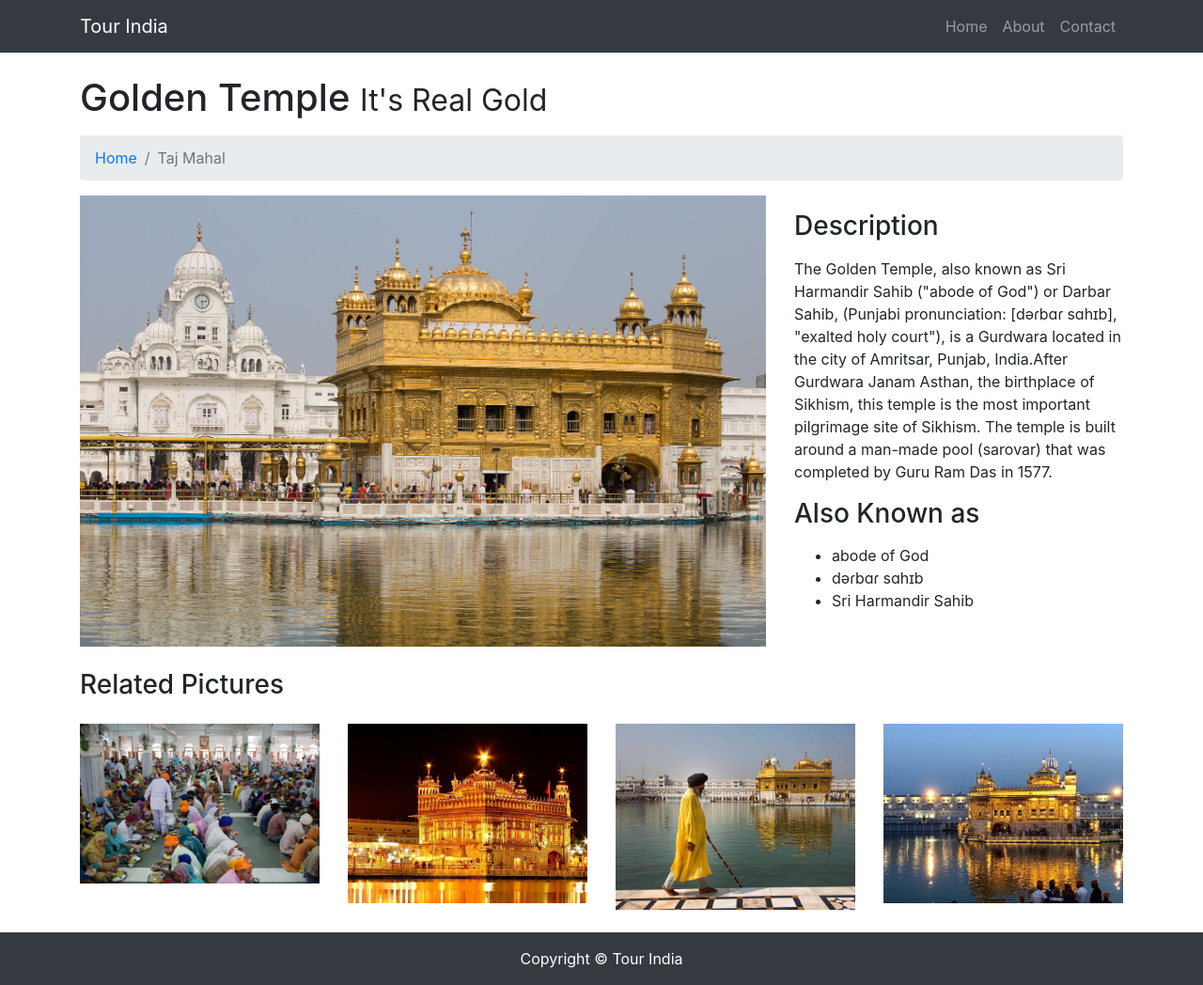
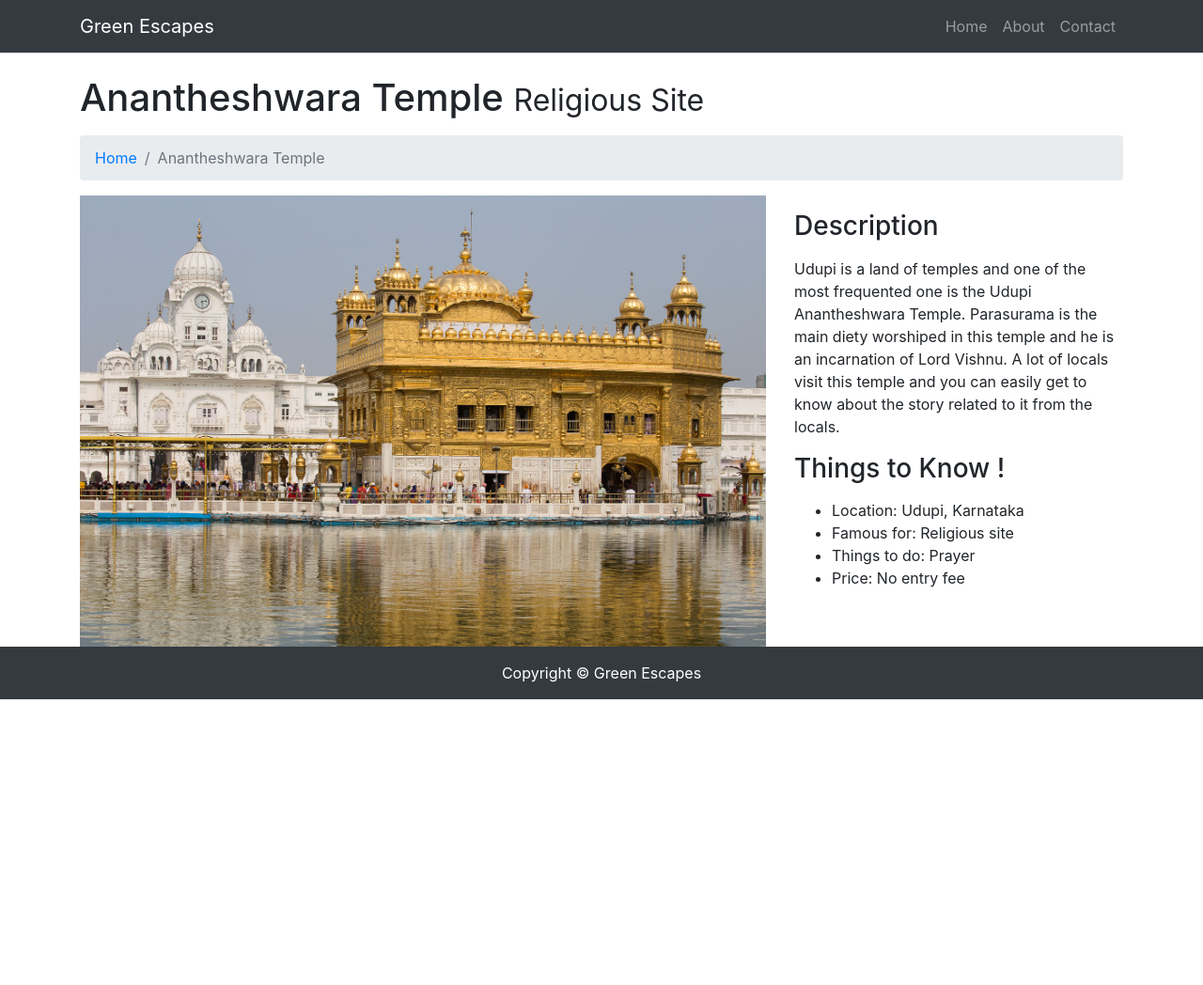
Before and after one commit to srajankumar/green-escapes, a plain HTML site: page Pages-inside/eg3.html in a window 1280 px wide. Shown: the whole page at 94% size. After the commit the page ends 800 px from the top, so only its background shows below. Drawn offline with Linux system fonts and the light colour scheme.

Commit message:
modified:   Pages-inside/eg1.html 	modified:   Pages-inside/eg2.html 	modified:   Pages-inside/eg3.html 	modified:   Pages-inside/eg4.html 	modified:   index.html

```diff
--- a/Pages-inside/eg3.html
+++ b/Pages-inside/eg3.html
@@ -8,7 +8,7 @@
   <meta name="description" content="">
   <meta name="author" content="">
 
-  <title>Tour India</title>
+  <title>Green Escapes</title>
 
   <!-- Bootstrap core CSS -->
   <link href="vendor/bootstrap/css/bootstrap.min.css" rel="stylesheet">
@@ -23,7 +23,7 @@
   <!-- Navigation -->
   <nav class="navbar fixed-top navbar-expand-lg navbar-dark bg-dark fixed-top">
     <div class="container">
-      <a class="navbar-brand" href="index.html">Tour India</a>
+      <a class="navbar-brand" href="index.html">Green Escapes</a>
       <button class="navbar-toggler navbar-toggler-right" type="button" data-toggle="collapse" data-target="#navbarResponsive" aria-controls="navbarResponsive" aria-expanded="false" aria-label="Toggle navigation">
         <span class="navbar-toggler-icon"></span>
       </button>
@@ -47,15 +47,15 @@
   <div class="container">
 
     <!-- Page Heading/Breadcrumbs -->
-    <h1 class="mt-4 mb-3">Golden Temple
-      <small>It's Real Gold</small>
+    <h1 class="mt-4 mb-3">Anantheshwara Temple
+      <small>Religious Site</small>
     </h1>
 
     <ol class="breadcrumb">
       <li class="breadcrumb-item">
         <a href="index.html">Home</a>
       </li>
-      <li class="breadcrumb-item active">Taj Mahal</li>
+      <li class="breadcrumb-item active">Anantheshwara Temple</li>
     </ol>
 
     <!-- Portfolio Item Row -->
@@ -67,51 +67,22 @@
 
       <div class="col-md-4">
         <h3 class="my-3">Description</h3>
-        <p>The Golden Temple, also known as Sri Harmandir Sahib ("abode of God") or Darbar Sahib, (Punjabi pronunciation: [dəɾbɑɾ sɑhɪb], "exalted holy court"), is a Gurdwara located in the city of Amritsar, Punjab, India.After Gurdwara Janam Asthan, the birthplace of Sikhism, this temple is the most important pilgrimage site of Sikhism.
-
-The temple is built around a man-made pool (sarovar) that was completed by Guru Ram Das in 1577. </p>
-        <h3 class="my-3">Also Known as</h3>
+        <p>Udupi is a land of temples and one of the most frequented one is the Udupi Anantheshwara Temple. Parasurama is the main diety worshiped in this temple and he is an incarnation of Lord Vishnu. A lot of locals visit this temple and you can easily get to know about the story related to it from the locals.
+        </p>
+        <h3 class="my-3">Things to Know !</h3>
         <ul>
-          <li>abode of God</li>
-          <li>dəɾbɑɾ sɑhɪb</li>
-          <li>Sri Harmandir Sahib</li>
+          <li>Location: Udupi, Karnataka
+          </li>
+          <li>Famous for: Religious site
+          </li>
+          <li>Things to do: Prayer
+          </li>
+          <li>Price: No entry fee</li>
         </ul>
       </div>
 
     </div>
-    <!-- /.row -->
 
-    <!-- Related Projects Row -->
-    <h3 class="my-4">Related Pictures</h3>
-
-    <div class="row">
-
-      <div class="col-md-3 col-sm-6 mb-4">
-        <a href="#">
-          <img class="img-fluid" src="./img/The-Golden-Temple-India8.jpg" alt="">
-        </a>
-      </div>
-
-      <div class="col-md-3 col-sm-6 mb-4">
-        <a href="#">
-          <img class="img-fluid" src="./img/597529822Amritsar_Main.jpg" alt="">
-        </a>
-      </div>
-
-      <div class="col-md-3 col-sm-6 mb-4">
-        <a href="#">
-          <img class="img-fluid" src="./img/imb-photos-warrior-medium.jpg" alt="">
-        </a>
-      </div>
-
-      <div class="col-md-3 col-sm-6 mb-4">
-        <a href="#">
-          <img class="img-fluid" src="./img/photo1.jpg" alt="">
-        </a>
-      </div>
-
-    </div>
-    <!-- /.row -->
 
   </div>
   <!-- /.container -->
@@ -119,7 +90,7 @@ The temple is built around a man-made pool (sarovar) that was completed by Guru
   <!-- Footer -->
   <footer class="py-3 bg-dark">
     <div class="container">
-      <p class="m-0 text-center text-white">Copyright &copy; Tour India</p>
+      <p class="m-0 text-center text-white">Copyright &copy; Green Escapes</p>
     </div>
     <!-- /.container -->
   </footer>
```
Also changed, not shown: Pages-inside/eg1.html (+13 -42 lines), Pages-inside/eg2.html (+16 -42 lines), Pages-inside/eg4.html (+17 -49 lines), index.html (+8 -8 lines).
